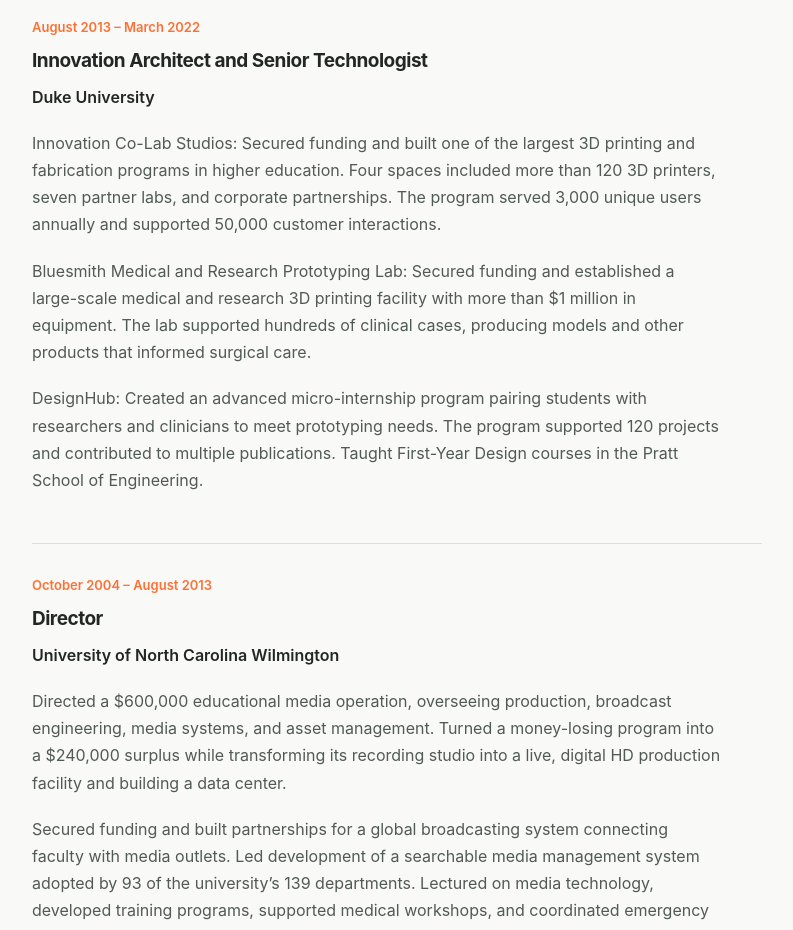
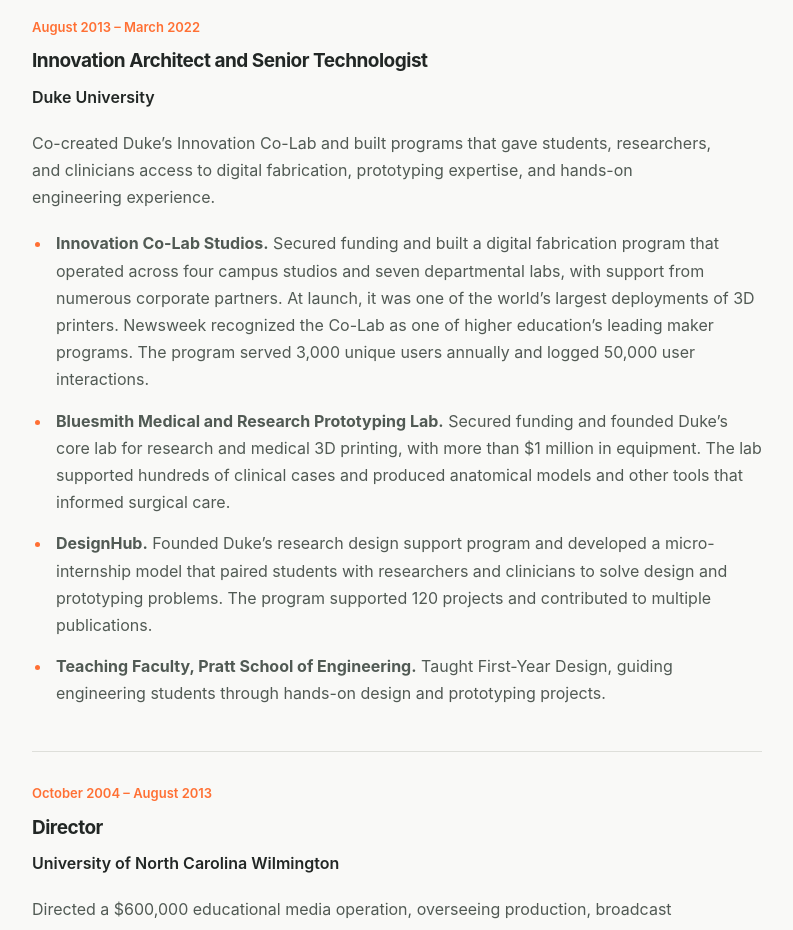
Before and after one commit to messenger8278/bobbert-site, a plain HTML site: page cv.html in a window 1280 px wide. Shown: the part 3360-4290 px from the top of the page, without its empty margins (359-1152 px from the left). Drawn offline with Linux system fonts and the light colour scheme.

Commit message:
Update Duke University CV entry

```diff
--- a/cv.html
+++ b/cv.html
@@ -112,9 +112,13 @@
             <p class="cv-date">August 2013 – March 2022</p>
             <h3 id="role-5">Innovation Architect and Senior Technologist</h3>
             <p class="cv-organization">Duke University</p>
-            <p>Innovation Co-Lab Studios: Secured funding and built one of the largest 3D printing and fabrication programs in higher education. Four spaces included more than 120 3D printers, seven partner labs, and corporate partnerships. The program served 3,000 unique users annually and supported 50,000 customer interactions.</p>
-            <p>Bluesmith Medical and Research Prototyping Lab: Secured funding and established a large-scale medical and research 3D printing facility with more than $1 million in equipment. The lab supported hundreds of clinical cases, producing models and other products that informed surgical care.</p>
-            <p>DesignHub: Created an advanced micro-internship program pairing students with researchers and clinicians to meet prototyping needs. The program supported 120 projects and contributed to multiple publications. Taught First-Year Design courses in the Pratt School of Engineering.</p>
+            <p>Co-created Duke’s Innovation Co-Lab and built programs that gave students, researchers, and clinicians access to digital fabrication, prototyping expertise, and hands-on engineering experience.</p>
+            <ul>
+              <li><strong>Innovation Co-Lab Studios.</strong> Secured funding and built a digital fabrication program that operated across four campus studios and seven departmental labs, with support from numerous corporate partners. At launch, it was one of the world’s largest deployments of 3D printers. Newsweek recognized the Co-Lab as one of higher education’s leading maker programs. The program served 3,000 unique users annually and logged 50,000 user interactions.</li>
+              <li><strong>Bluesmith Medical and Research Prototyping Lab.</strong> Secured funding and founded Duke’s core lab for research and medical 3D printing, with more than $1 million in equipment. The lab supported hundreds of clinical cases and produced anatomical models and other tools that informed surgical care.</li>
+              <li><strong>DesignHub.</strong> Founded Duke’s research design support program and developed a micro-internship model that paired students with researchers and clinicians to solve design and prototyping problems. The program supported 120 projects and contributed to multiple publications.</li>
+              <li><strong>Teaching Faculty, Pratt School of Engineering.</strong> Taught First-Year Design, guiding engineering students through hands-on design and prototyping projects.</li>
+            </ul>
           </article>
           <article class="cv-entry" aria-labelledby="role-6">
             <p class="cv-date">October 2004 – August 2013</p>
```
